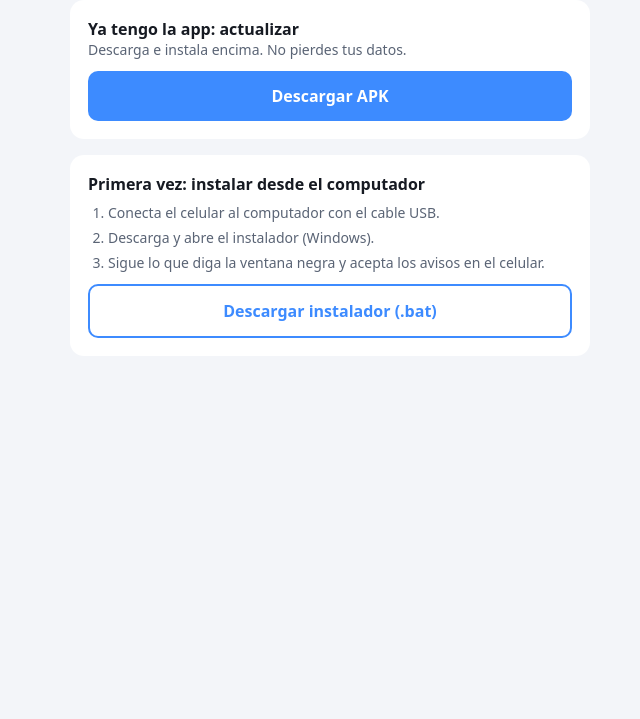
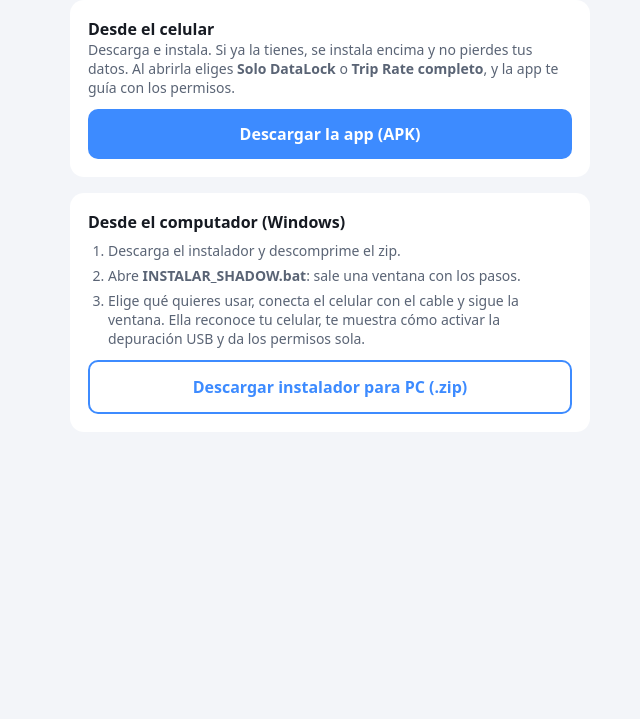
Before and after one commit to relp1124el-a11y/shadow-descargas, a plain HTML site: page index.html in a window 1280 px wide. Shown: the part 81-800 px from the top of the page, without its empty margins (310-950 px from the left). Drawn offline with Linux system fonts and the light colour scheme; no server answers.

Commit message:
index.html: 5.12.87

```diff
--- a/index.html
+++ b/index.html
@@ -3,7 +3,7 @@
 <head>
 <meta charset="utf-8">
 <meta name="viewport" content="width=device-width, initial-scale=1">
-<title>Trip Rate SHADOW - Descargas</title>
+<title>Trip Rate - Descargas</title>
 <style>
   :root { --bg:#10131a; --card:#1a1f2b; --txt:#e8ecf3; --dim:#9aa4b5; --acc:#3d8bff; }
   @media (prefers-color-scheme: light) { :root { --bg:#f3f5f9; --card:#fff; --txt:#161a22; --dim:#5a6475; } }
@@ -20,30 +20,32 @@
 </head>
 <body>
 <main>
-  <h1>Trip Rate SHADOW</h1>
+  <h1>Trip Rate</h1>
   <div class="dim" id="version">Buscando la versión actual…</div>
 
   <div class="card">
-    <b>Ya tengo la app: actualizar</b>
-    <div class="dim">Descarga e instala encima. No pierdes tus datos.</div>
-    <a class="btn" id="apk" href="#">Descargar APK</a>
+    <b>Desde el celular</b>
+    <div class="dim">Descarga e instala. Si ya la tienes, se instala encima y no pierdes tus datos. Al abrirla eliges
+      <b>Solo DataLock</b> o <b>Trip Rate completo</b>, y la app te guía con los permisos.</div>
+    <a class="btn" id="apk" href="#">Descargar la app (APK)</a>
   </div>
 
   <div class="card">
-    <b>Primera vez: instalar desde el computador</b>
+    <b>Desde el computador (Windows)</b>
     <ol class="dim">
-      <li>Conecta el celular al computador con el cable USB.</li>
-      <li>Descarga y abre el instalador (Windows).</li>
-      <li>Sigue lo que diga la ventana negra y acepta los avisos en el celular.</li>
+      <li>Descarga el instalador y descomprime el zip.</li>
+      <li>Abre <b>INSTALAR_SHADOW.bat</b>: sale una ventana con los pasos.</li>
+      <li>Elige qué quieres usar, conecta el celular con el cable y sigue la ventana. Ella reconoce tu celular, te muestra
+        cómo activar la depuración USB y da los permisos sola.</li>
     </ol>
-    <a class="btn sec" href="INSTALAR_SHADOW.bat" download>Descargar instalador (.bat)</a>
+    <a class="btn sec" id="inst" href="#">Descargar instalador para PC (.zip)</a>
   </div>
 </main>
 <script>
-  // CAMBIAR: usuario y repositorio de GitHub
   var USUARIO = "relp1124el-a11y", REPO = "shadow-descargas";
-  var apk = "https://github.com/" + USUARIO + "/" + REPO + "/releases/latest/download/SHADOW.apk";
-  document.getElementById("apk").href = apk;
+  var base = "https://github.com/" + USUARIO + "/" + REPO + "/releases/latest/download/";
+  document.getElementById("apk").href = base + "SHADOW.apk";
+  document.getElementById("inst").href = base + "Instalador_PC.zip";
   fetch("https://api.github.com/repos/" + USUARIO + "/" + REPO + "/releases/latest")
     .then(function (r) { return r.json(); })
     .then(function (d) {
```
